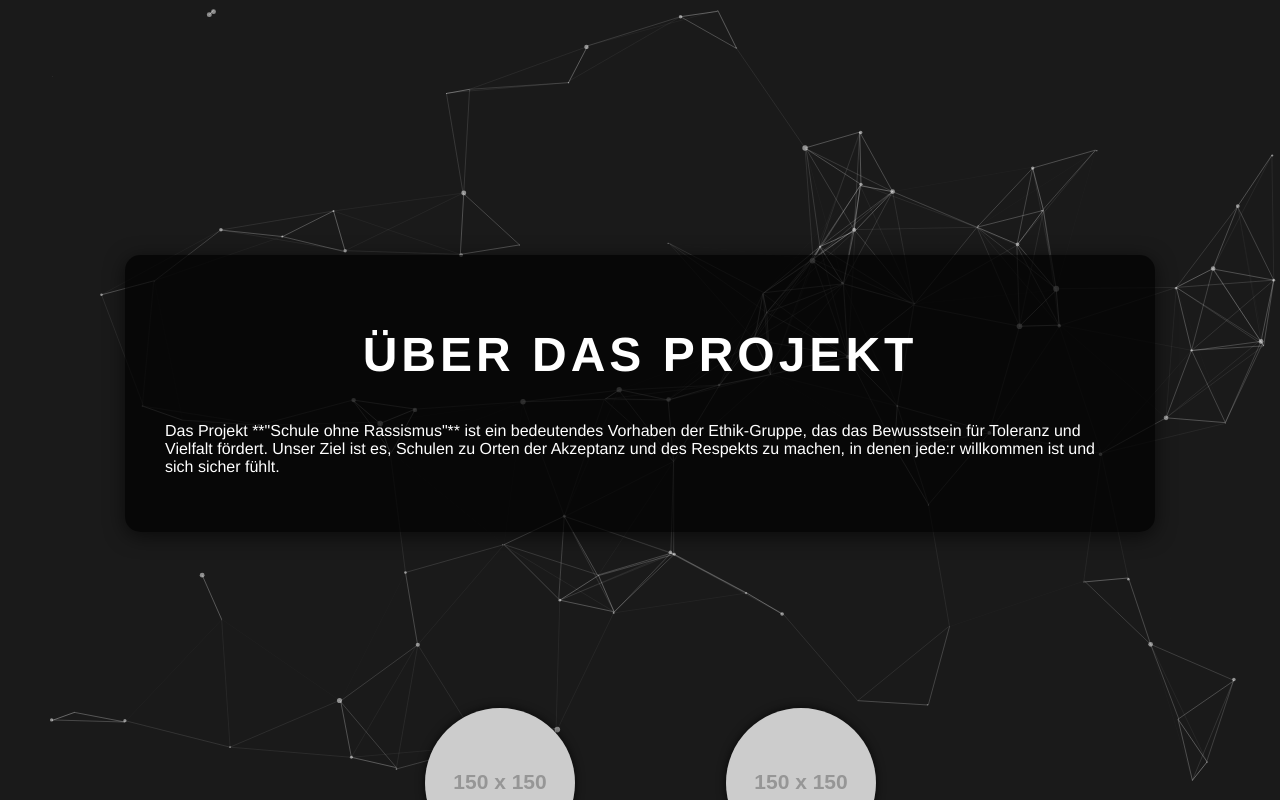
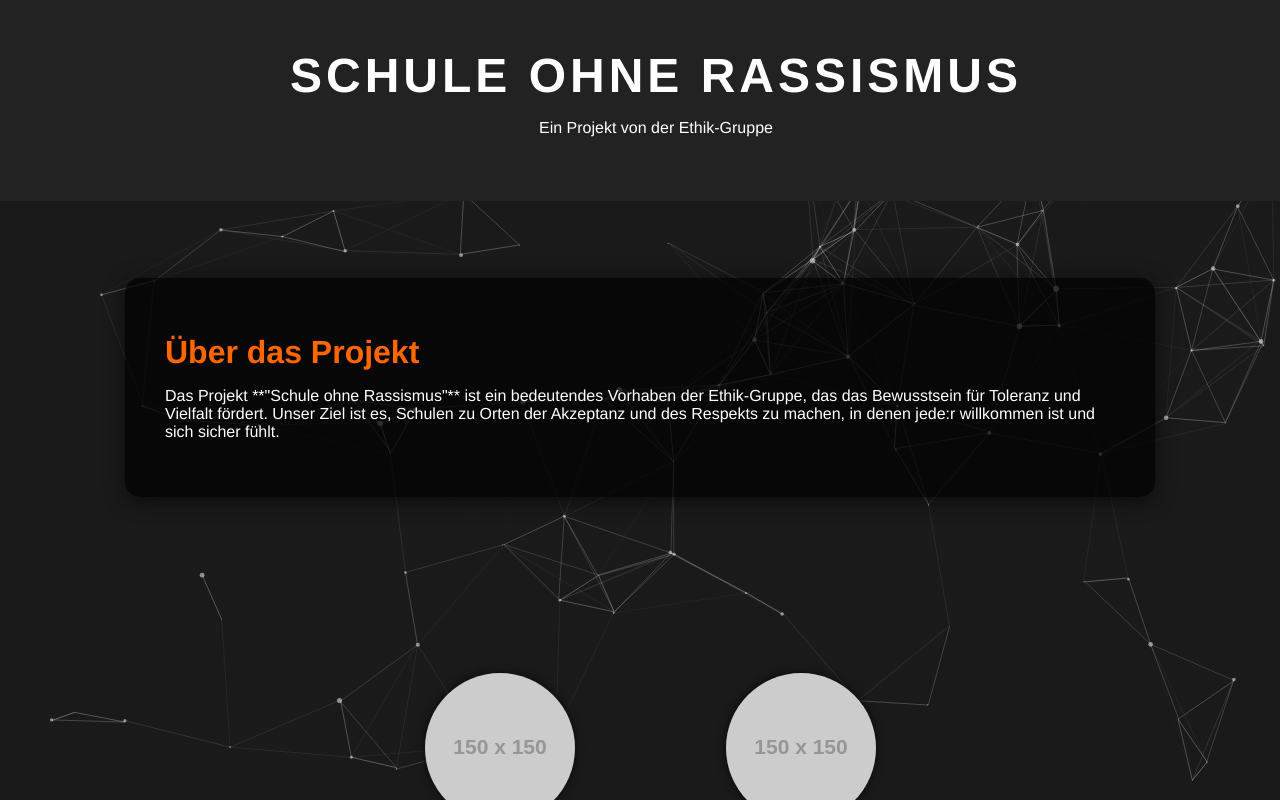
Before and after one commit to EministarVR/Ethik-Projekt, a plain HTML site: page index.html in a window 1280 px wide. Drawn offline with nearby package versions, Linux system fonts and the light colour scheme; placeholder pictures from the web are drawn by us.

Commit message:
index.html aktualisieren

```diff
--- a/index.html
+++ b/index.html
@@ -24,20 +24,35 @@
       height: 100%;
     }
 
-    h1, h2 {
+    header {
+      text-align: center;
+      padding: 3rem 1rem;
+      background: #222222;
+      position: fixed;
+      top: 0;
+      width: 100%;
+      z-index: 1000;
+    }
+
+    h1 {
       font-size: 3rem;
-      text-align: center;
-      margin-top: 2rem;
       text-transform: uppercase;
       letter-spacing: 4px;
-      color: #ffffff;
+      margin: 0;
+      color: #fff;
       animation: fadeIn 2s ease-out;
     }
 
+    h2 {
+      font-size: 2rem;
+      margin: 1rem 0;
+      color: #ff6600;
+    }
+
     h3 {
-      font-size: 1.6rem;
-      color: #ff6600;
-      text-align: center;
+      font-size: 1.4rem;
+      margin-top: 1rem;
+      color: #fff;
     }
 
     /* Boxen-Stil */
@@ -45,12 +60,11 @@
       background: rgba(0, 0, 0, 0.7);
       border-radius: 15px;
       padding: 2.5rem;
-      margin: 2rem auto;
+      margin: 4rem auto;
       max-width: 950px;
       box-shadow: 0 4px 20px rgba(0, 0, 0, 0.6);
       opacity: 0;
       animation: fadeIn 3s ease-out forwards;
-      transform: perspective(1000px) rotateY(15deg);
     }
 
     /* Podcast Button */
@@ -212,7 +226,7 @@
     </header>
 
     <!-- Podcast Button -->
-    <div style="text-align: center;">
+    <div style="text-align: center; margin-top: 10rem;">
       <a href="podcast.html" class="podcast-button">Zum Podcast</a>
     </div>
 
```
